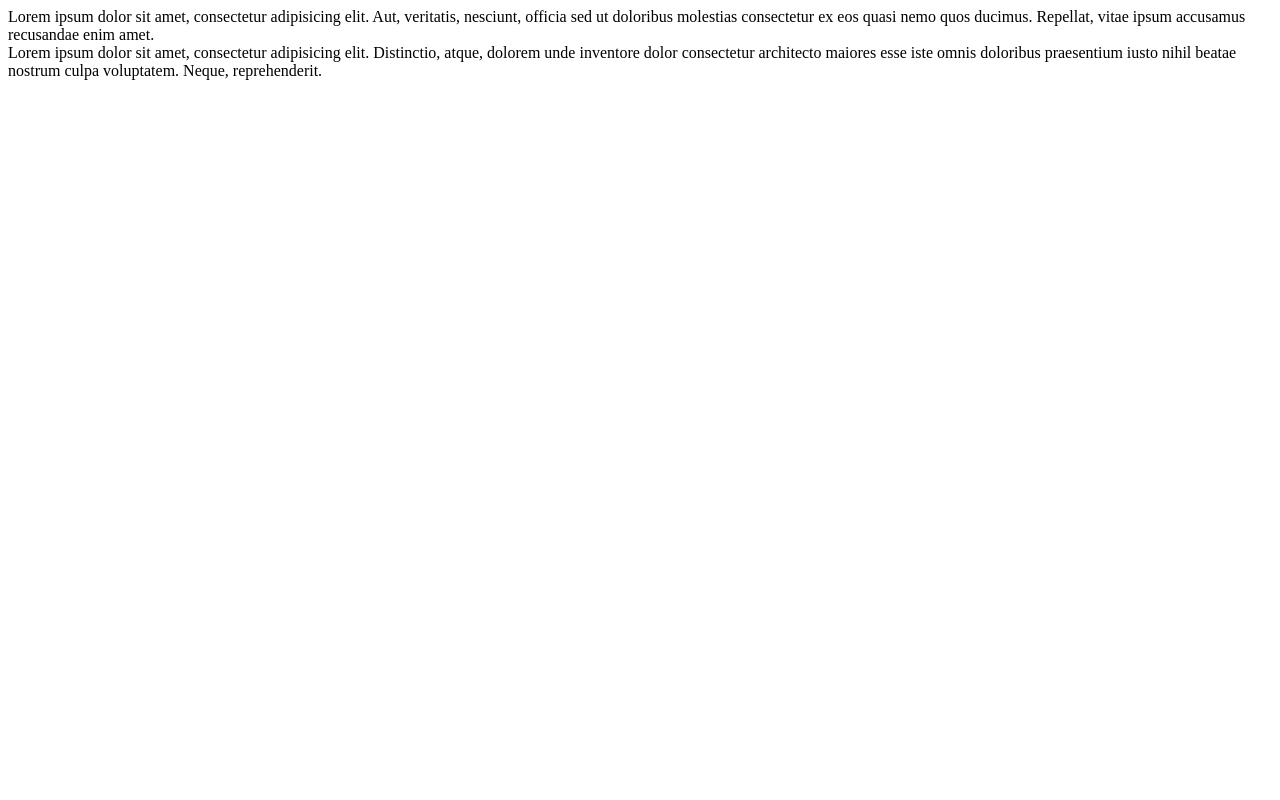
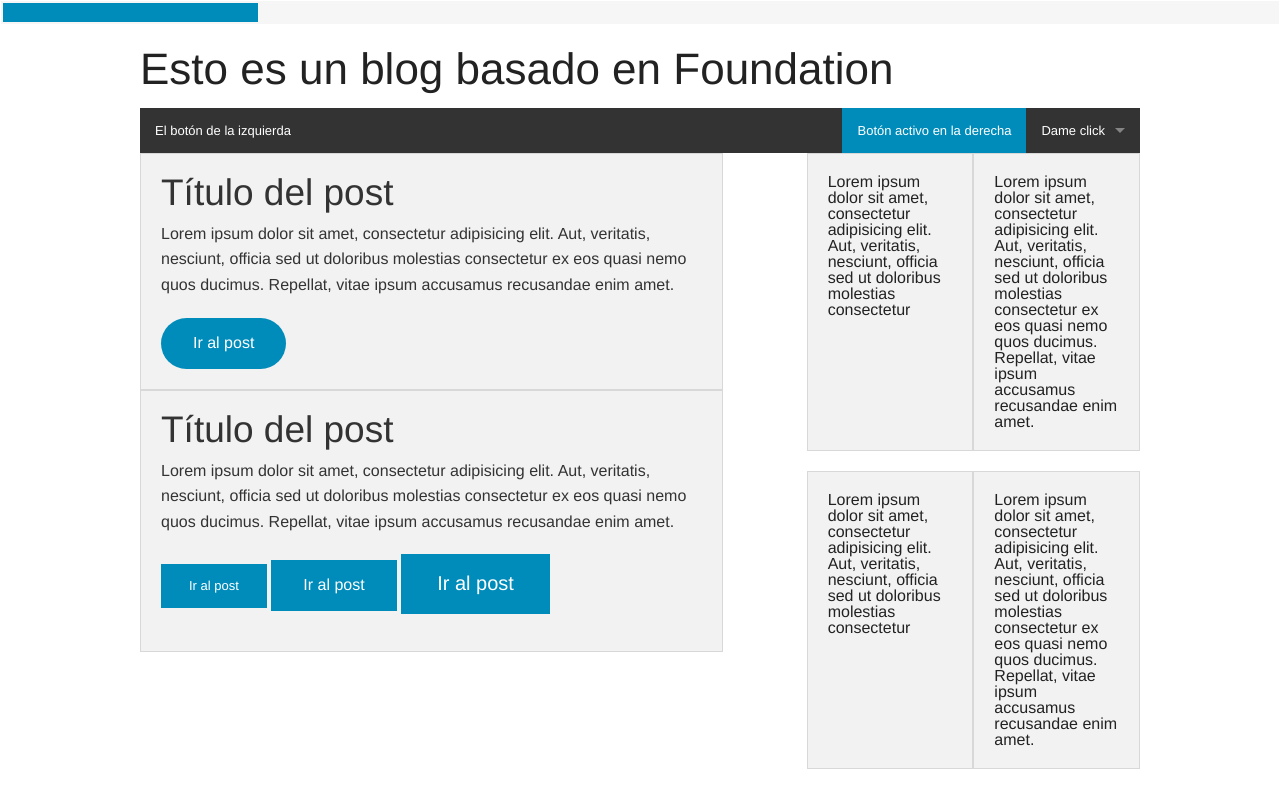
Before and after one commit to MarcGM/frontend-profesional, a plain HTML site: page index.html in a window 1280 px wide. Drawn offline with Linux system fonts and the light colour scheme.

Commit message:
Cambiado estilos con Foundation
Se han hecho algunos ejemplos de cambios de estilos con Foundation.

```diff
--- a/index.html
+++ b/index.html
@@ -2,14 +2,91 @@
 <html lang="en">
 <head>
 	<meta charset="UTF-8">
+	<meta name="viewport" content="width=device-width, initial-scale=1.0" />
 	<title>Esto va a ser un blog en Foundation</title>
+    <link rel="stylesheet" href="foundation/css/foundation.css" />
+    <script src="foundation/js/vendor/modernizr.js"></script>
 </head>
 <body>
-	<section>
-		Lorem ipsum dolor sit amet, consectetur adipisicing elit. Aut, veritatis, nesciunt, officia sed ut doloribus molestias consectetur ex eos quasi nemo quos ducimus. Repellat, vitae ipsum accusamus recusandae enim amet.
+	<div class="progress">
+  		<span class="meter" style="width:20%;"></span>
+	</div>
+	<header class="row">
+		<h1>Esto es un blog basado en Foundation</h1>
+		<nav class="top-bar" data-topbar>
+		  	<ul class="title-area">
+		  		<li class="name"></li>
+			    <li class="toggle-topbar menu-icon">
+			    	<a href="#">Menu</a>
+			    </li>
+	  		</ul>
+			<section class="top-bar-section">
+		    	<ul class="right">
+			      	<li class="active">
+			      		<a href="#">Botón activo en la derecha</a>
+			      	</li>
+		      		<li class="has-dropdown">
+		        		<a href="#">Dame click</a>
+		        		<ul class="dropdown">
+	          				<li>
+	      						<a href="#">Primer link del dropdown</a>
+	      					</li>
+		        		</ul>
+		      		</li>
+		    	</ul>
+			    <ul class="left">
+			      	<li>
+			      		<a href="#">El botón de la izquierda</a>
+			      	</li>
+			    </ul>
+		  	</section>
+		</nav>
+	</header>
+	<section class="row">
+		<section class="small-12 medium-8 large-7 columns">
+			<article class="row panel">
+				<h2>Título del post</h2>
+				<p>
+					Lorem ipsum dolor sit amet, consectetur adipisicing elit. Aut, veritatis, nesciunt, officia sed ut doloribus molestias consectetur ex eos quasi nemo quos ducimus. Repellat, vitae ipsum accusamus recusandae enim amet.
+				</p>
+				<a href="#" class="button radius round">Ir al post</a>
+			</article>
+			<article class="row panel">
+				<h2>Título del post</h2>
+				<p>
+					Lorem ipsum dolor sit amet, consectetur adipisicing elit. Aut, veritatis, nesciunt, officia sed ut doloribus molestias consectetur ex eos quasi nemo quos ducimus. Repellat, vitae ipsum accusamus recusandae enim amet.
+				</p>
+				<a href="#" class="button small">Ir al post</a>
+				<a href="#" class="button medium">Ir al post</a>
+				<a href="#" class="button large">Ir al post</a>
+			</article>
+		</section>
+		<section class="small-12 medium-4 large-4 columns">
+			<section class="row" data-equalizer>
+				<article class="small-6 column panel" data-equalizer-watch>
+					Lorem ipsum dolor sit amet, consectetur adipisicing elit. Aut, veritatis, nesciunt, officia sed ut doloribus molestias consectetur
+				</article>
+				<article class="small-6 column panel" data-equalizer-watch>
+					Lorem ipsum dolor sit amet, consectetur adipisicing elit. Aut, veritatis, nesciunt, officia sed ut doloribus molestias consectetur ex eos quasi nemo quos ducimus. Repellat, vitae ipsum accusamus recusandae enim amet.
+				</article>
+			</section>
+			<section class="row" data-equalizer>
+				<article class="small-6 column panel" data-equalizer-watch>
+					Lorem ipsum dolor sit amet, consectetur adipisicing elit. Aut, veritatis, nesciunt, officia sed ut doloribus molestias consectetur
+				</article>
+				<article class="small-6 column panel" data-equalizer-watch>
+					Lorem ipsum dolor sit amet, consectetur adipisicing elit. Aut, veritatis, nesciunt, officia sed ut doloribus molestias consectetur ex eos quasi nemo quos ducimus. Repellat, vitae ipsum accusamus recusandae enim amet.
+				</article>
+			</section>
+		</section>
 	</section>
-	<section>
+	<!--<section class="row">
 		Lorem ipsum dolor sit amet, consectetur adipisicing elit. Distinctio, atque, dolorem unde inventore dolor consectetur architecto maiores esse iste omnis doloribus praesentium iusto nihil beatae nostrum culpa voluptatem. Neque, reprehenderit.
-	</section>
+	</section>-->
+    <script src="foundation/js/vendor/jquery.js"></script>
+    <script src="foundation/js/foundation.min.js"></script>
+    <script>
+      $(document).foundation();
+    </script>
 </body>
 </html>
```
